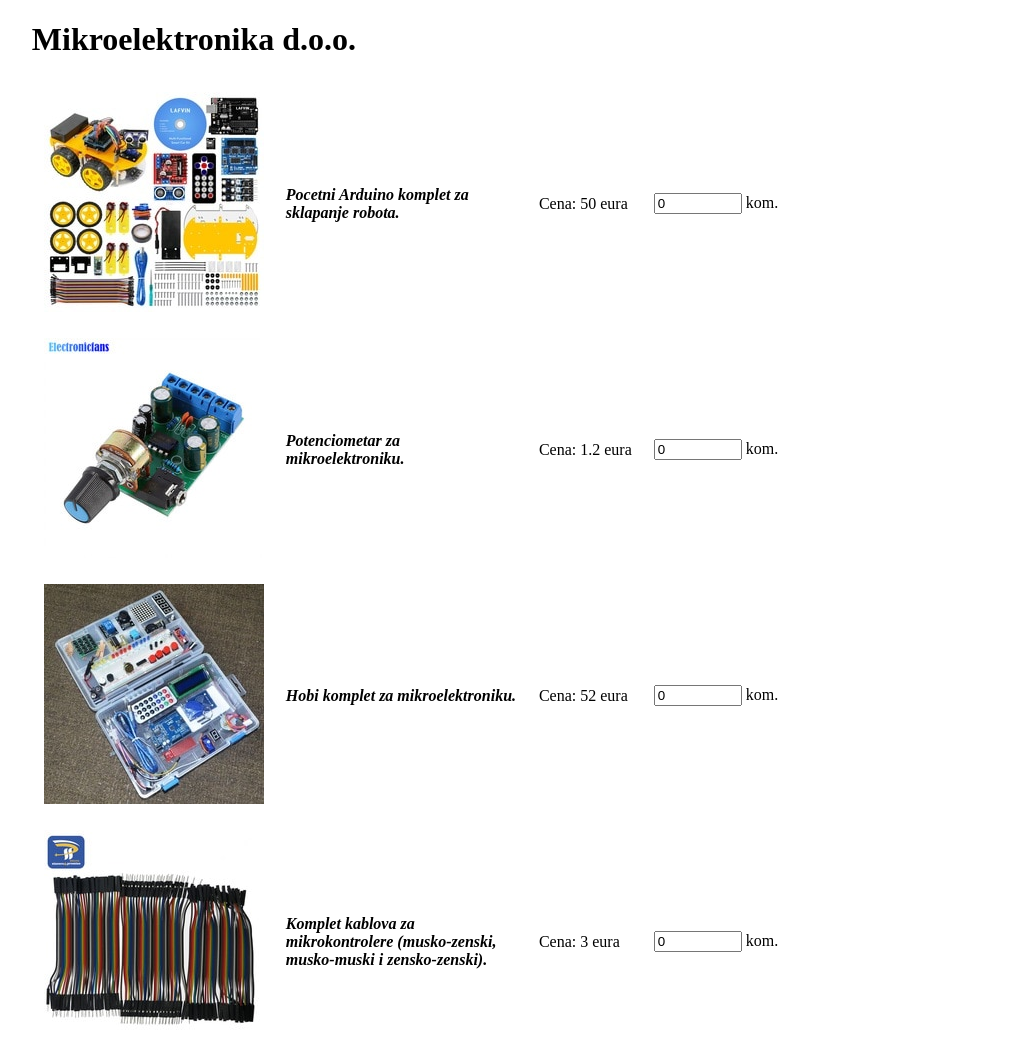
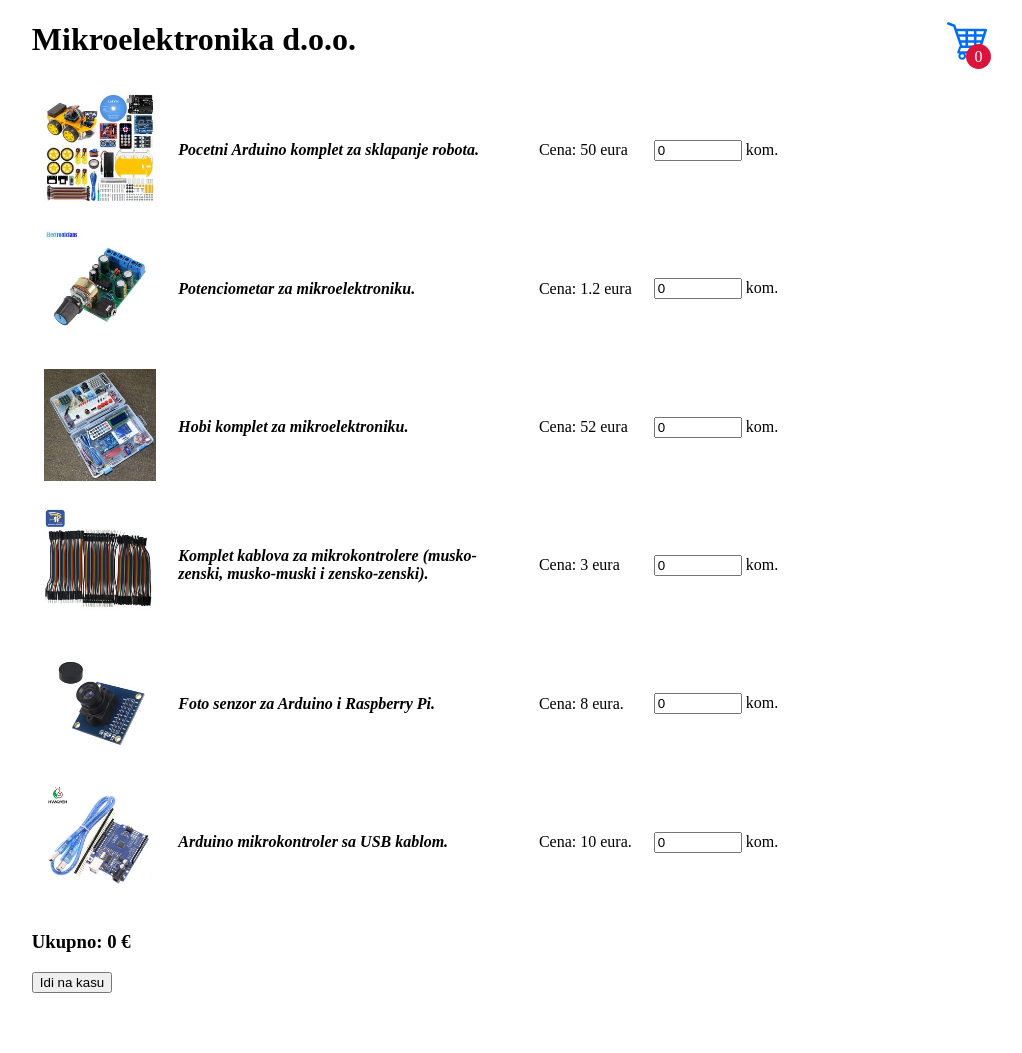
Before and after one commit to damjanpavlica/web-shop, a plain HTML site: page index.html in a window 1280 px wide. Shown: the top 1053 px of the page, without its empty margins (229-1251 px from the left). After the commit the page ends 1001 px from the top, so only its background shows below. Drawn offline with Linux system fonts and the light colour scheme.

Commit message:
dodata korpa

```diff
--- a/index.html
+++ b/index.html
@@ -9,6 +9,11 @@
 </head>
 
 <body>
+
+  <div class="kolica-wrapper">
+    <img src="slike/kolica.svg" alt="kolica" id="kolica">
+    <span class="broj-artikala" id="broj-artikala">0</span>
+  </div>
 
   <div class="wrapper">
     <h1>Mikroelektronika d.o.o.</h1>
@@ -54,7 +59,7 @@
     </table>
 
     <h3>Ukupno: <span id="ukupno">0</span> &euro;</h3>
-    <button>Naruci</button>
+    <button>Idi na kasu</button>
   </div>
 
   <script src="main.js"></script>
--- a/main.js
+++ b/main.js
@@ -1,15 +1,21 @@
 const ukupno = document.getElementById("ukupno")
+const brojArtikala = document.getElementById("broj-artikala")
 const cene = document.querySelectorAll(".cena")
 const kolicine = document.querySelectorAll("td:nth-child(4) input")
 
 function azuriraj() {
   let total = 0
+  let brojProizvoda = 0
   for (let i = 0; i < cene.length; i++) {
     const cena = Number(cene[i].innerText)
     const kolicina = Number(kolicine[i].value)
-    if (kolicina) total += cena * kolicina
+    if (kolicina) {
+      total += cena * kolicina
+      brojProizvoda += kolicina
+    }
   }
   ukupno.innerText = total
+  brojArtikala.innerText = brojProizvoda
 }
 
 for (let i = 0; i < cene.length; i++) {
--- a/style.css
+++ b/style.css
@@ -1,5 +1,9 @@
 body {
 
+}
+
+img {
+  max-width: 100%;
 }
 
 .wrapper {
@@ -29,3 +33,25 @@
 td:nth-child(4) input {
   width: 80px;
 }
+
+.kolica-wrapper {
+  width: 40px;
+  position: absolute;
+  right: 5%;
+  cursor: pointer;
+}
+
+.broj-artikala {
+  position: absolute;
+  right: -4px;
+  bottom: -4px;
+  background: crimson;
+  width: 25px;
+  height: 25px;
+  display: inline-block;
+  border-radius: 50%;
+  color: #fff;
+  display: flex;
+  justify-content: center;
+  align-items: center;
+}
```
Also changed, not shown: slike/kolica.svg (added).
